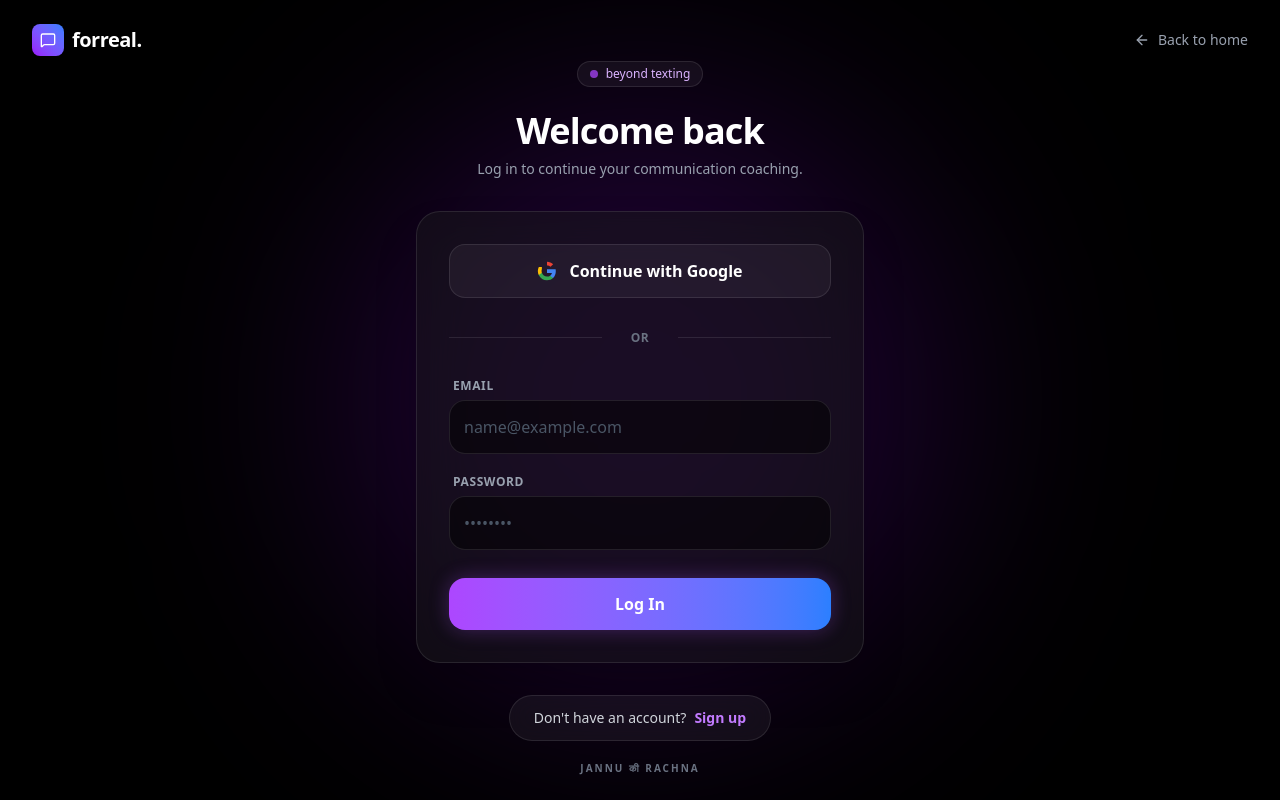
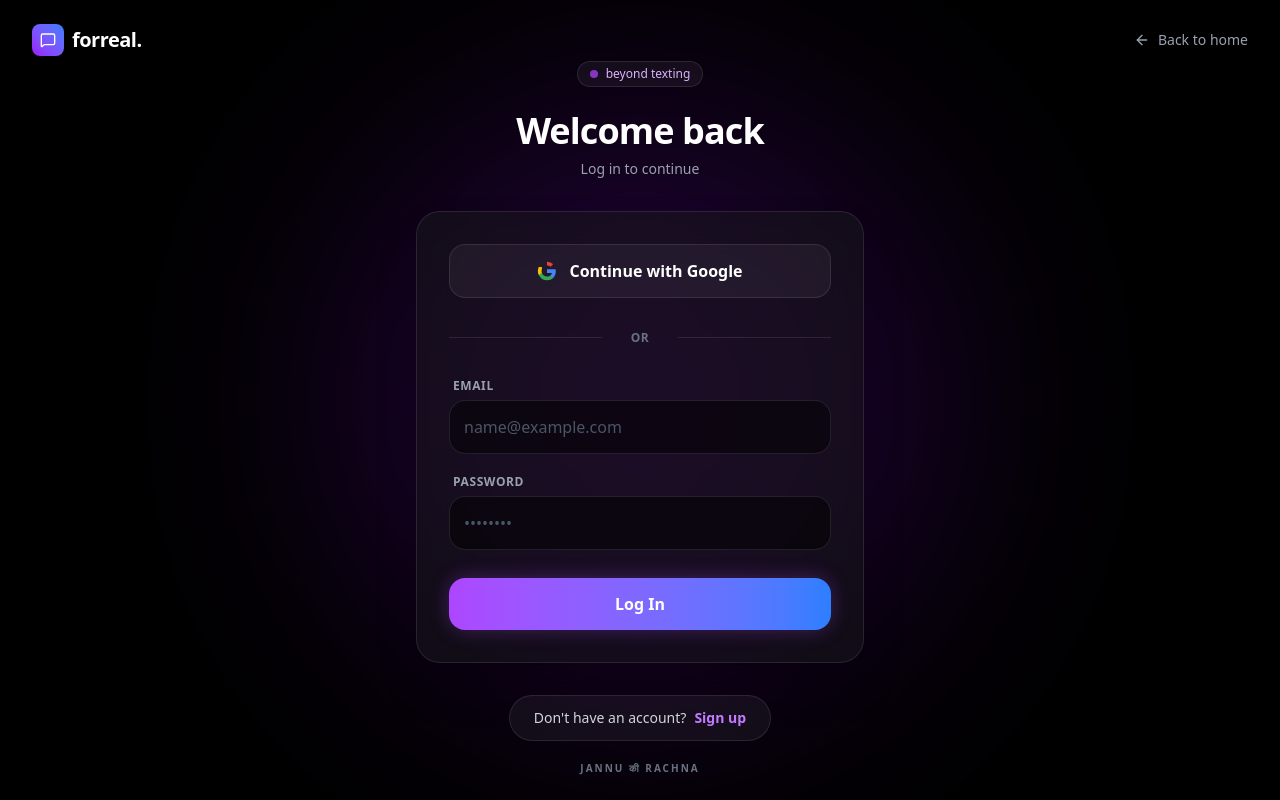
Before and after one commit to 23f2003556/forreal-0, a Next.js app: page /login in a window 1280 px wide. Built offline with nearby package versions, Linux system fonts and the light colour scheme; no server answers.

Commit message:
Shorten login subtitle

```diff
--- a/src/app/login/page.tsx
+++ b/src/app/login/page.tsx
@@ -154,7 +154,7 @@ export default function LoginPage() {
                         {isSignUp ? 'Create an account' : 'Welcome back'}
                     </h1>
                     <p className="text-gray-400 text-sm">
-                        {isSignUp ? 'Join forreal to start interpreting intent instantly.' : 'Log in to continue your communication coaching.'}
+                        {isSignUp ? 'Join forreal to start interpreting intent instantly.' : 'Log in to continue'}
                     </p>
                 </div>
 
```
